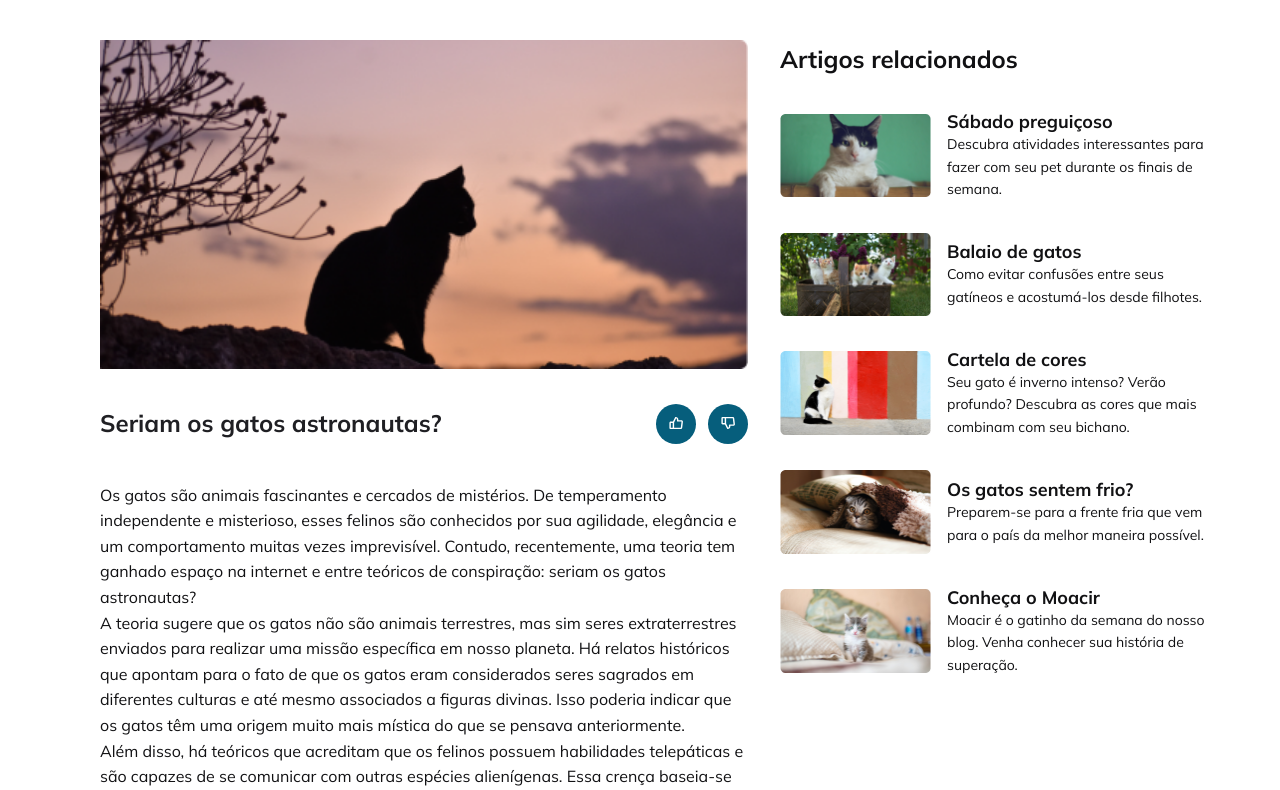
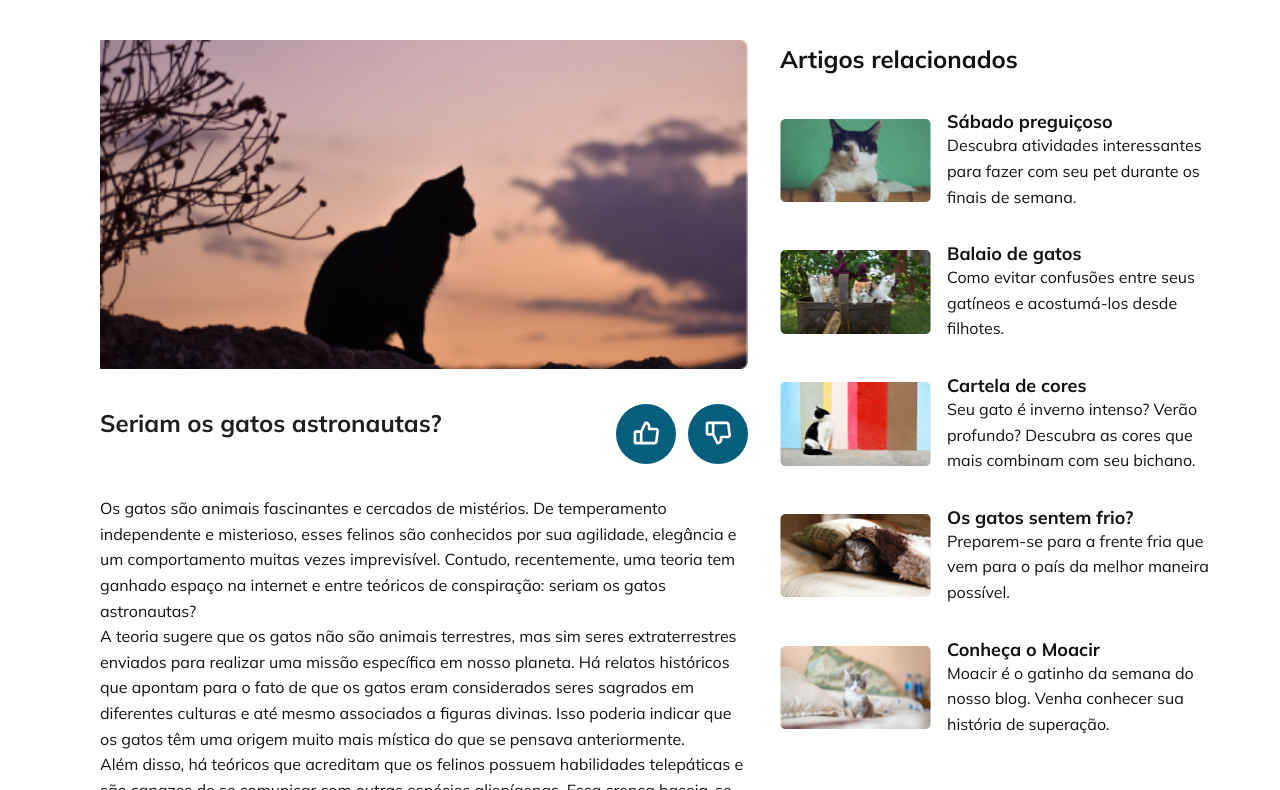
Before and after one commit to EmilySSouza/BlogDeGatos, a plain HTML site: page index.html in a window 1280 px wide. Shown: the part 84-874 px from the top of the page. Drawn offline with Linux system fonts and the light colour scheme.

Commit message:
Update style.css

```diff
--- a/style.css
+++ b/style.css
@@ -53,6 +53,7 @@ header form {
 .input-wrapper input {
   width: 100%;
   padding: 1.6rem;
+  font-size: 1.6rem;
 
   background-color: hsl(0, 0%, 100%, 20%);
   border-radius: .4rem;
@@ -93,15 +94,15 @@ main form {
 
 main form button {
   background-color: #065E7C;
-  width: 4.0rem;
-  height: 4.0rem;
+  width: 6.0rem;
+  height: 6.0rem;
   border-radius: 50%;
   border: 0;
 }
 
 main form button .imgButton{
-  height: 1.6rem;
-  width: 1.6rem;
+  height: 3rem;
+  width: 3rem;
 }
 
 section {
@@ -142,7 +143,7 @@ section .grid {
 }
 
 .text p {
-  font-size: 1.4rem;
+  font-size: 1.6rem;
   color: var(--color-p-black);
   max-height: 8.4rem;
 }
```
